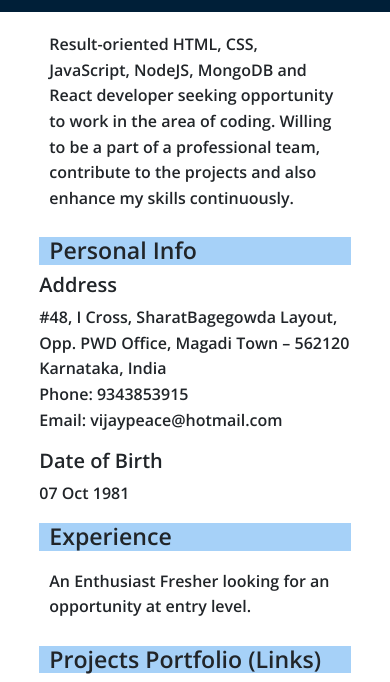
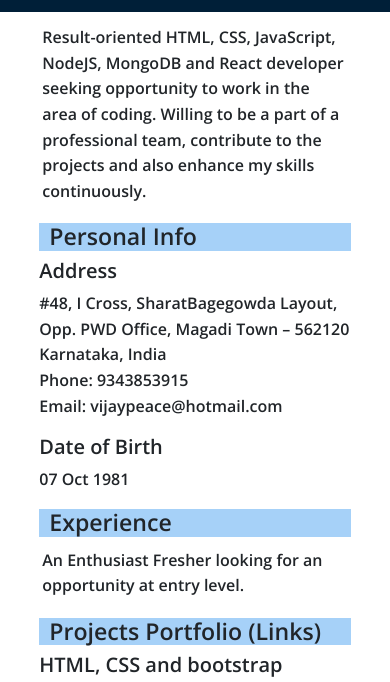
Before and after one commit to vijay-work/cv, a plain HTML site: page index.html in a window 390 px wide. Shown: the part 93-775 px from the top of the page. Drawn offline with nearby package versions, Linux system fonts and the light colour scheme.

Commit message:
Update resume.css

```diff
--- a/CSS/resume.css
+++ b/CSS/resume.css
@@ -45,5 +45,10 @@ a{
     width:75px;
     height:75px;
 }
+    p{
+    font-size:1rem;
+    padding:3px;
+    line-height:1.6rem;
+}
 
 }
```
